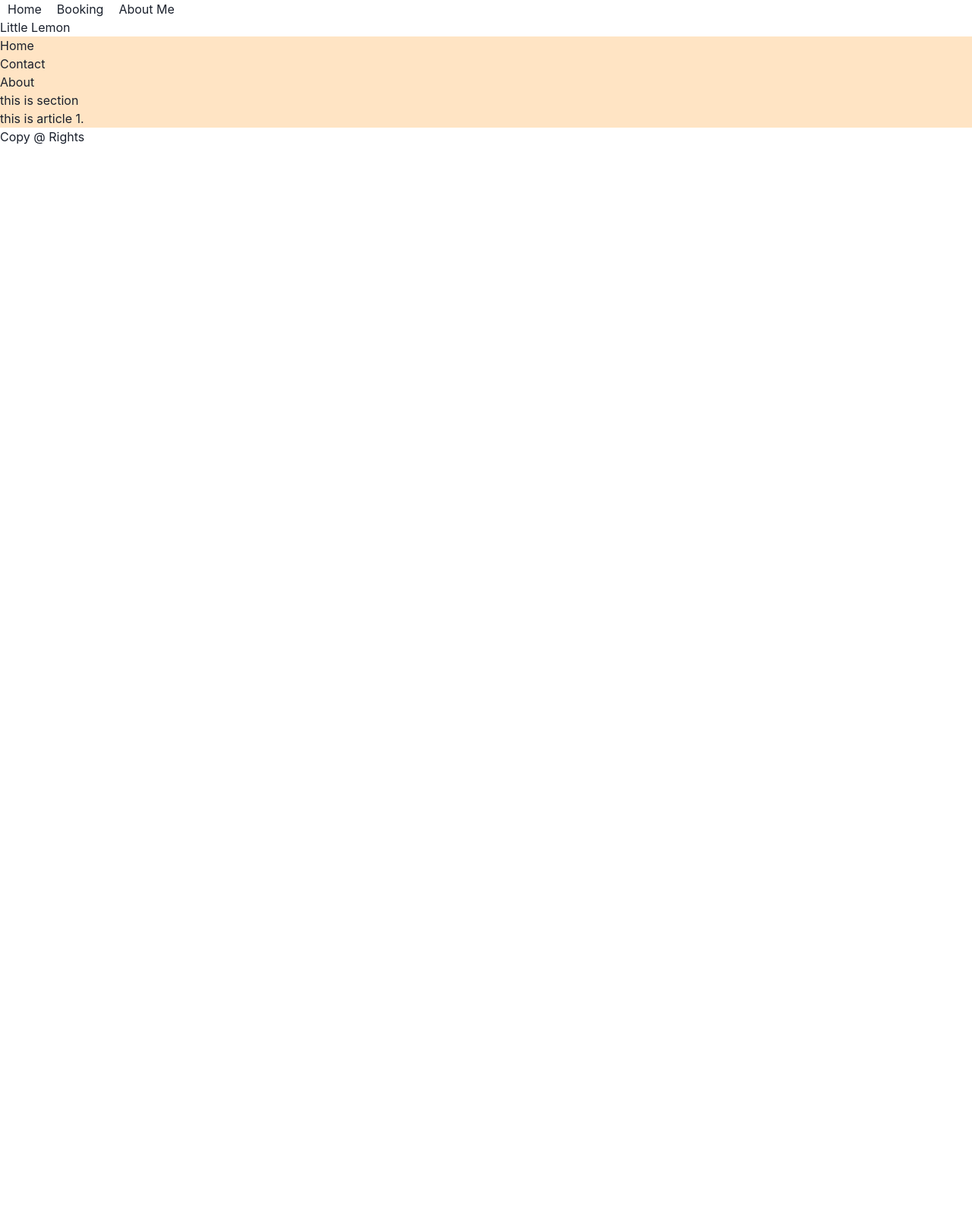
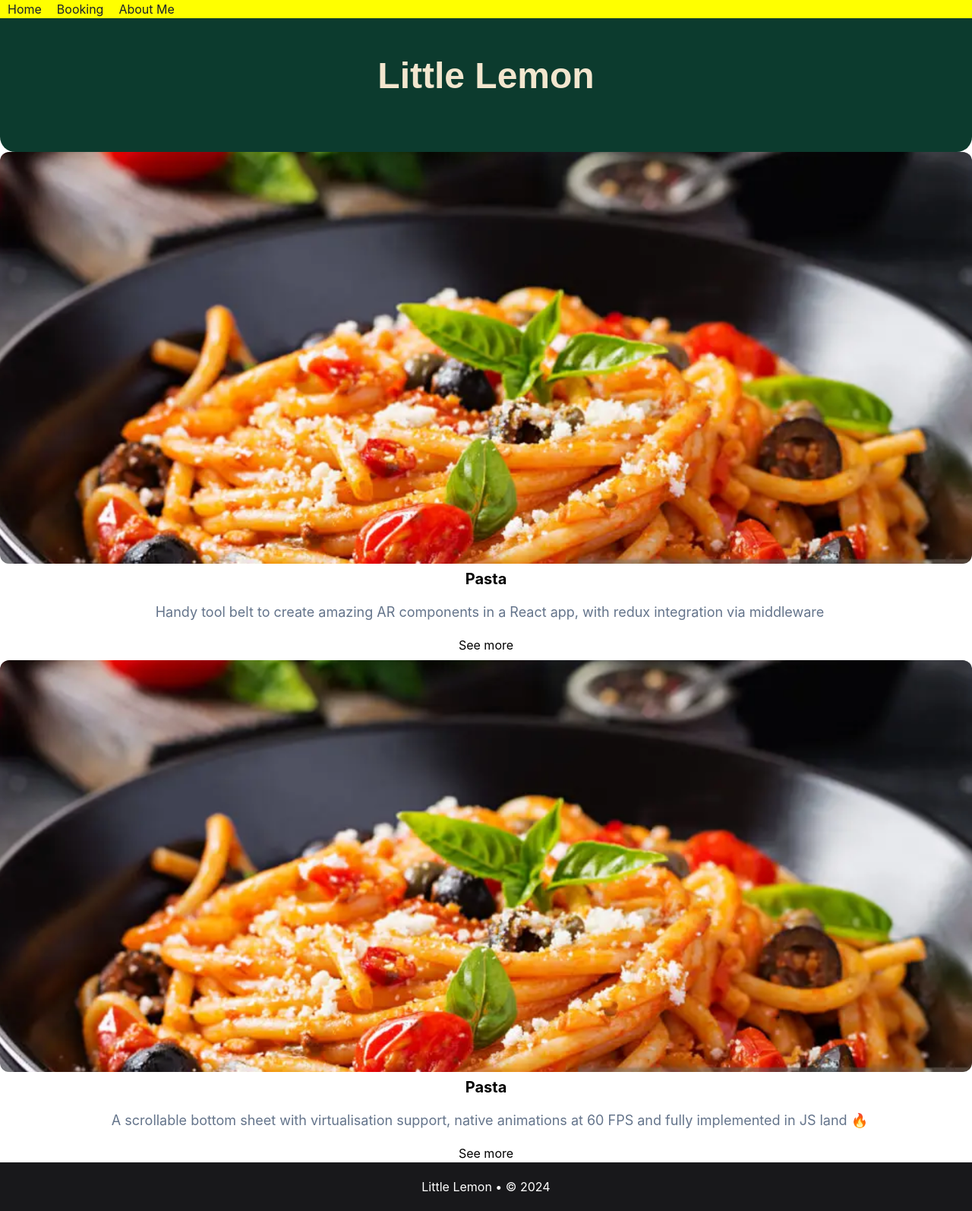
Before and after one commit to Johncxsong/Front_capstone, a React (Create React App) app: page / in a window 1280 px wide. Shown: the whole page at 76% size. Before the commit the page ends 800 px from the top, so only its background shows below. Built offline with nearby package versions, Linux system fonts and the light colour scheme.

Commit message:
first version for little lemon

```diff
--- a/src/components/Article.js
+++ b/src/components/Article.js
@@ -1,10 +1,24 @@
 import React from 'react';
+import { Heading, HStack, Image, Text, VStack } from "@chakra-ui/react";
 
-
-const Article = () =>{
+const Article = ({ title, description, imageSrc }) =>{
     return(
         <article>
-            this is article 1.
+            <VStack color="black" backgroundColor="white" cursor="pointer" borderRadius="xl">
+                <Image borderRadius="xl" src={imageSrc} alt={title} />
+                <HStack justifyContent="space-between" alignItems="center">
+                    <Heading as="h3" size="md">
+                        {title}
+                    </Heading>
+                </HStack>
+                <Text color="#64748b" fontSize="lg" padding="10px" marginLeft="10px">
+                {description}
+                </Text>
+
+                <HStack spacing={2} alignItems="center">
+                    <p>See more</p>
+                </HStack>
+            </VStack>
         </article>
     );
 };
--- a/src/components/Footer.js
+++ b/src/components/Footer.js
@@ -1,11 +1,25 @@
 import React from 'react';
 
+import {Box, Flex} from "@chakra-ui/react";
+
 const Footer = () =>{
-    return(
-        <footer>
-            Copy @ Rights
-        </footer>
-    );
+    return (
+        <Box backgroundColor="#18181b">
+          <footer>
+            <Flex
+              margin="0 auto"
+              px={12}
+              color="white"
+              justifyContent="center"
+              alignItems="center"
+              maxWidth="1024px"
+              height={16}
+            >
+              <p>Little Lemon • © 2024</p>
+            </Flex>
+          </footer>
+        </Box>
+      );
 };
 
 
--- a/src/components/Header.js
+++ b/src/components/Header.js
@@ -1,11 +1,17 @@
 import React from 'react';
+import {Box, HStack,Center} from "@chakra-ui/react";
 
 const Header = () =>{
 
     return(
-        <header>
-            <h1>Little Lemon</h1>
-        </header>
+        <Box>
+            <Center
+                bg='#0C3B2E' h='200px' color= '#F2E6CE'
+                fontFamily="Arial" fontSize='xxx-large'
+                borderRadius="20px">
+                    <b>Little Lemon</b>
+            </Center>
+        </Box>
     );
 };
 
--- a/src/components/Nav.js
+++ b/src/components/Nav.js
@@ -1,9 +1,22 @@
 import React from 'react';
 import { Link } from 'react-router-dom';
-import '../App.css';
+
+import {Box, HStack, Text} from "@chakra-ui/react";
 
 const Nav = () =>{
+
     return(
+    <Box
+            position="fixed"
+            top={0}
+            left={0}
+            right={0}
+            translateY={0}
+            transitionProperty="transform"
+            transitionDuration=".3s"
+            transitionTimingFunction="ease-in-out"
+            backgroundColor="YELLOW"
+    >
             <nav className='Nav-bar'>
                 <ul>
                     <Link to="/" className='nav-item' >Home</Link>
@@ -11,6 +24,7 @@ const Nav = () =>{
                     <Link to="/aboutMe" className='nav-item'>About Me</Link>
                 </ul>
             </nav>
+    </Box>
     );
 };
 
--- a/src/components/Section.js
+++ b/src/components/Section.js
@@ -1,13 +1,17 @@
 import React from 'react';
-
+import { VStack } from "@chakra-ui/react";
 
 const Section = ({children}) =>{
 
     return(
-        <section>
-            <p>this is section</p>
-            {children}
-        </section>
+        <VStack
+            backgroundColor="white"
+        >
+            <VStack maxWidth="1280px" minHeight="100vh">
+                {children}
+            </VStack>
+
+        </VStack>
     );
 
 };
--- a/src/pages/AboutMe.js
+++ b/src/pages/AboutMe.js
@@ -1,12 +1,13 @@
 // dependencies
 import React from 'react';
+import { Text } from '@chakra-ui/react';
 
 
 
 const AboutMe = () =>{
 
     return(
-        <h1>About Me</h1>
+        <Text>Welcome to Little Lemon Page! Please call us</Text>
     );
 };
 
--- a/src/pages/HomePage.js
+++ b/src/pages/HomePage.js
@@ -11,15 +11,39 @@ import Footer from '../components/Footer';
 
 
 
+
+const projects = [
+  {
+    title: "Pasta",
+    description:
+      "Handy tool belt to create amazing AR components in a React app, with redux integration via middleware️",
+    getImageSrc: () => require("../images/1.png"),
+  },
+  {
+    title: "Pasta",
+    description:
+      "A scrollable bottom sheet with virtualisation support, native animations at 60 FPS and fully implemented in JS land 🔥️",
+    getImageSrc: () => require("../images/1.png"),
+  },
+];
+
 const HomePage = () =>{
 
     return(
         <div className='homePage'>
         <Header />
         <main>
-          <Aside />
+          {/* <Aside /> */}
           <Section>
-            <Article />
+            {
+              projects.map((project) => (
+                <Article
+                  key={project.title}
+                  title={project.title}
+                  description={project.description}
+                  imageSrc={project.getImageSrc()}
+                />))
+            }
           </Section>
         </main>
         <Footer />
```
Also changed, not shown: src/images/1.png (added). Lines whose indentation alone changed are shown as unchanged.
